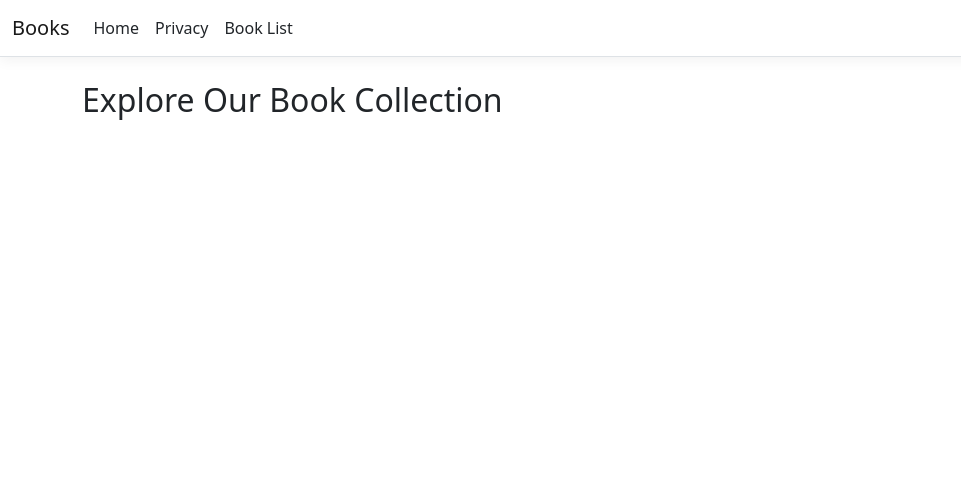
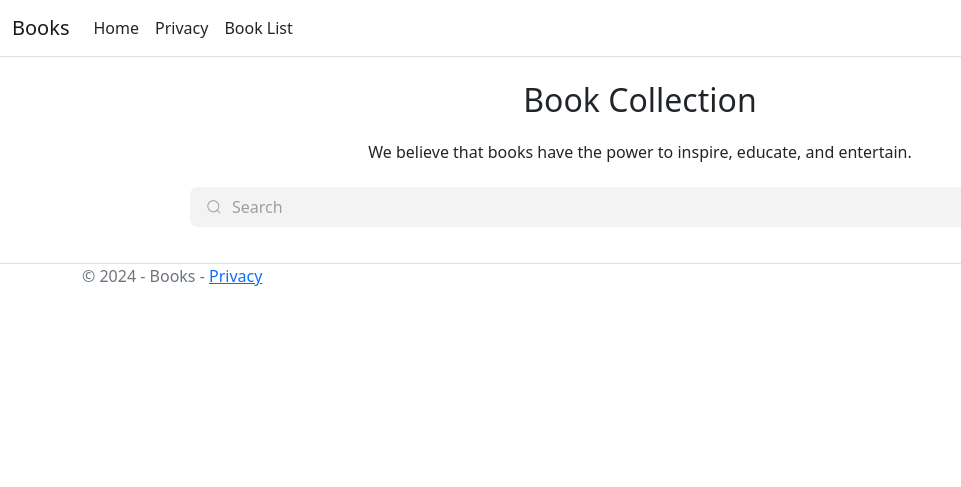
Before and after one commit to ArianaRexhepi/BookShop, an ASP.NET Core app: page /Store in a window 1280 px wide. Shown: the top 487 px of the page, without its empty margins (0-961 px from the left). Run offline with ASP.NET Core 8, Linux system fonts and the light colour scheme; style sheets or scripts are compiled from the project's sources; the project's own start-up code is not run, and a stand-in starts its controllers and pages.

Commit message:
making the search functional

```diff
--- a/Views/Shared/_Layout.cshtml
+++ b/Views/Shared/_Layout.cshtml
@@ -6,8 +6,7 @@
     <title>@ViewData["Title"] - Books</title>
     <link rel="stylesheet" href="~/lib/bootstrap/dist/css/bootstrap.min.css" />
     <link rel="stylesheet" href="~/lib/fontawesome/css/all.css" asp-append-version="true" />
-    <link rel="stylesheet" href="~/Books.styles.css" asp-append-version="true" />
-
+    @* <link rel="stylesheet" href="~/Books.styles.css" asp-append-version="true" /> *@
 </head>
 <body>
     <header>
--- a/Views/Store/Index.cshtml
+++ b/Views/Store/Index.cshtml
@@ -3,12 +3,15 @@
 @{
     ViewData["Title"] = "Bookstore";
 }
+<script src="https://code.jquery.com/jquery-3.6.4.min.js"></script>
+
 
 <style>
     .card-container {
         display: flex;
         flex-wrap: wrap;
-        gap:25px
+        gap: 25px;
+        margin-top: 20px
     }
 
     .card {
@@ -50,11 +53,13 @@
         text-decoration: none;
         margin-bottom: 8px;
     }
+
     .card-text a {
         color: black;
         text-decoration: none;
         margin-bottom: 8px;
     }
+
     .card-text a:hover {
         text-decoration: none;
     }
@@ -82,9 +87,137 @@
         background-color: #1a3446;
         border: 2px solid #1a3446;
     }
+
+    .group {
+        display: flex;
+        line-height: 28px;
+        justify-content: center;
+        align-items: center;
+        position: relative;
+        max-width: 900px;
+        margin: auto;
+    }
+
+    .input {
+        justify-content: center;
+        width: 100%;
+        height: 40px;
+        line-height: 28px;
+        padding: 0 1rem;
+        padding-left: 2.5rem;
+        border: 2px solid transparent;
+        border-radius: 8px;
+        outline: none;
+        background-color: #f3f3f4;
+        color: #0d0c22;
+        transition: 0.3s ease;
+    }
+
+    .input::placeholder {
+        color: #9e9ea7;
+    }
+
+    .input:focus,
+    input:hover {
+        outline: none;
+        border-color: rgba(76, 202, 234, 0.4);
+        background-color: #fff;
+        box-shadow: 0 0 0 4px rgb(234 76 137 / 10%);
+    }
+
+    .icon {
+        position: absolute;
+        left: 1rem;
+        fill: #9e9ea7;
+        width: 1rem;
+        height: 1rem;
+    }
 </style>
 
-<h2 class="my-4 text-align-center">Explore Our Book Collection</h2>
+
+
+<script>
+    $(document).ready(function () {
+        const books = [];
+        const searchResults = [];
+
+        const fetchData = async () => {
+            const res = await axios.get("http://localhost:5267/api/book");
+            books.push(...res.data);
+            console.log("books", res.data);
+            updateBookContainer();
+        };
+
+        fetchData();
+
+        $('#searchInput').on('input', handleSearch);
+
+        function handleSearch() {
+            const searchTerm = $('#searchInput').val().toLowerCase();
+            searchResults.length = 0;
+
+            if (searchTerm.trim() !== '') {
+                searchResults.push(...books.filter(book => book.title.toLowerCase().includes(searchTerm)));
+            }
+
+            updateBookContainer();
+        }
+
+        function updateBookContainer() {
+            const bookContainer = $('#bookContainer');
+            bookContainer.empty();
+
+            const displayBooks = searchResults.length > 0 ? searchResults : books;
+
+            displayBooks.forEach((book, index) => {
+                const bookCard = $('<div>')
+                    .addClass('book-card')
+                    .click(() => handleBookClick(book.id));
+
+                const bookImage = $('<img>')
+                    .attr('src', book.image)
+                    .attr('alt', book.title)
+                    .addClass('book-card-image');
+
+                const bookDetails = $('<div>')
+                    .addClass('book-card-details');
+
+                const bookTitle = $('<h3>')
+                    .addClass('book-card-title')
+                    .text(book.title);
+
+                const bookAuthor = $('<p>')
+                    .addClass('book-card-author')
+                    .text(`By ${book.author}`);
+
+                bookDetails.append(bookTitle, bookAuthor);
+                bookCard.append(bookImage, bookDetails);
+                bookContainer.append(bookCard);
+            });
+        }
+
+        function handleBookClick(bookId) {
+            navigate("/book")
+            console.log(`Book Clicked: ${bookId}`);
+        }
+    });
+
+</script>
+
+
+<h2 class="my-4 text-center">Book Collection</h2>
+<h6 class="my-4 text-center">We believe that books have the power to inspire, educate, and entertain.</h6>
+
+<div class="group">
+    <svg class="icon" aria-hidden="true" viewBox="0 0 24 24">
+        <g>
+            <path
+                d="M21.53 20.47l-3.66-3.66C19.195 15.24 20 13.214 20 11c0-4.97-4.03-9-9-9s-9 4.03-9 9 4.03 9 9 9c2.215 0 4.24-.804 5.808-2.13l3.66 3.66c.147.146.34.22.53.22s.385-.073.53-.22c.295-.293.295-.767.002-1.06zM3.5 11c0-4.135 3.365-7.5 7.5-7.5s7.5 3.365 7.5 7.5-3.365 7.5-7.5 7.5-7.5-3.365-7.5-7.5z">
+            </path>
+        </g>
+    </svg>
+    <input placeholder="Search" type="search" class="input" id="searchInput" />
+</div>
 
 <div class="card-container">
     @foreach (var book in Model)
```
Also changed, not shown: 6 other files.
